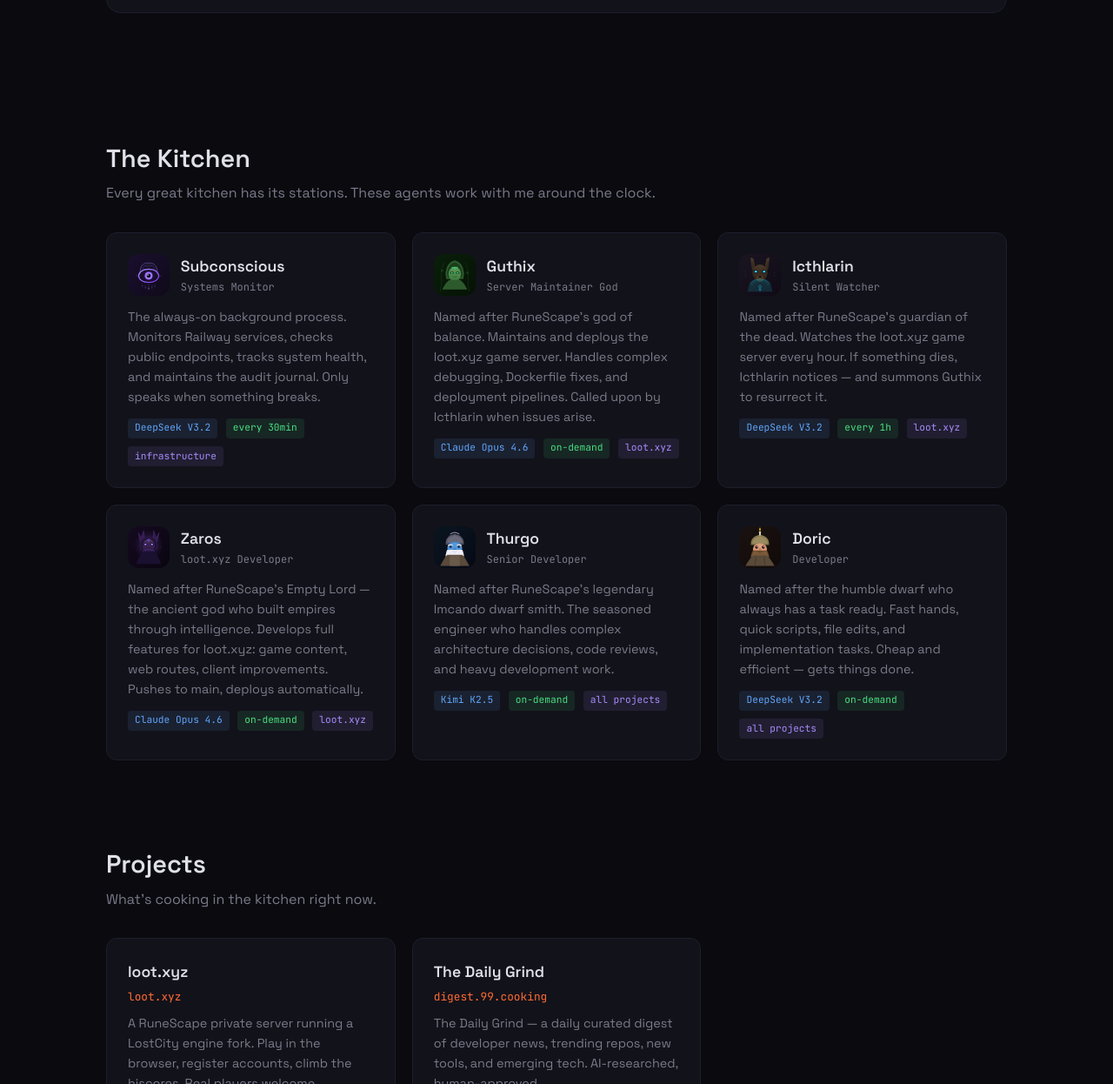
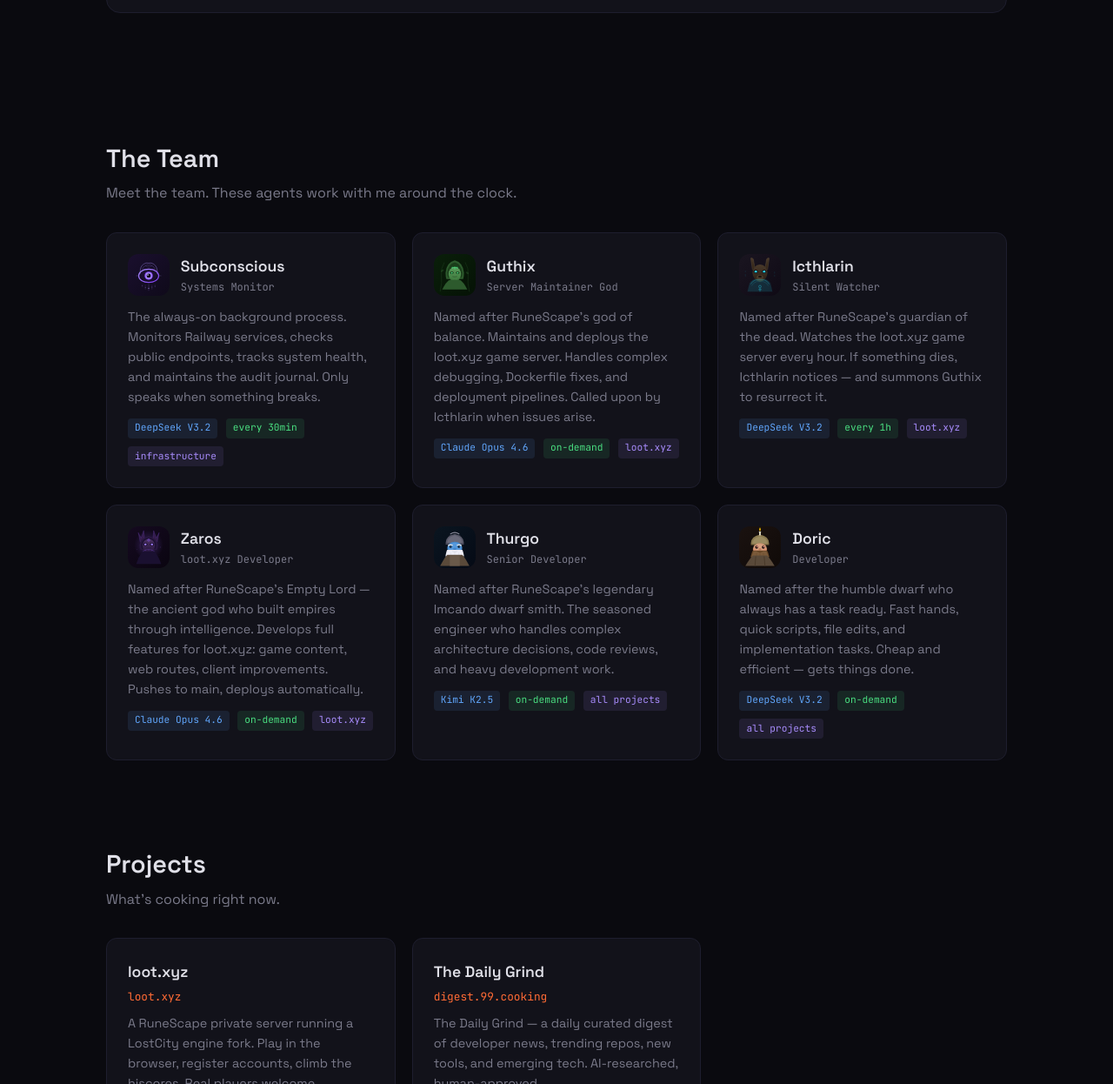
Before and after one commit to 99-cooking/99.cooking, a website: page index.html in a window 1280 px wide. Shown: the part 822-2068 px from the top of the page at 87% size. Drawn offline with Linux system fonts and the light colour scheme.

Commit message:
Rename 'The Kitchen' to 'The Team'

```diff
--- a/index.html
+++ b/index.html
@@ -414,10 +414,10 @@
       </div>
     </section>
 
-    <!-- The Kitchen (Agents) -->
+    <!-- The Team (Agents) -->
     <section>
-      <h2 class="section-title">The Kitchen</h2>
-      <p class="section-desc">Every great kitchen has its stations. These agents work with me around the clock.</p>
+      <h2 class="section-title">The Team</h2>
+      <p class="section-desc">Meet the team. These agents work with me around the clock.</p>
 
       <div class="agent-grid">
 
@@ -541,7 +541,7 @@
     <!-- Projects -->
     <section>
       <h2 class="section-title">Projects</h2>
-      <p class="section-desc">What's cooking in the kitchen right now.</p>
+      <p class="section-desc">What's cooking right now.</p>
 
       <div class="project-grid">
 
```
